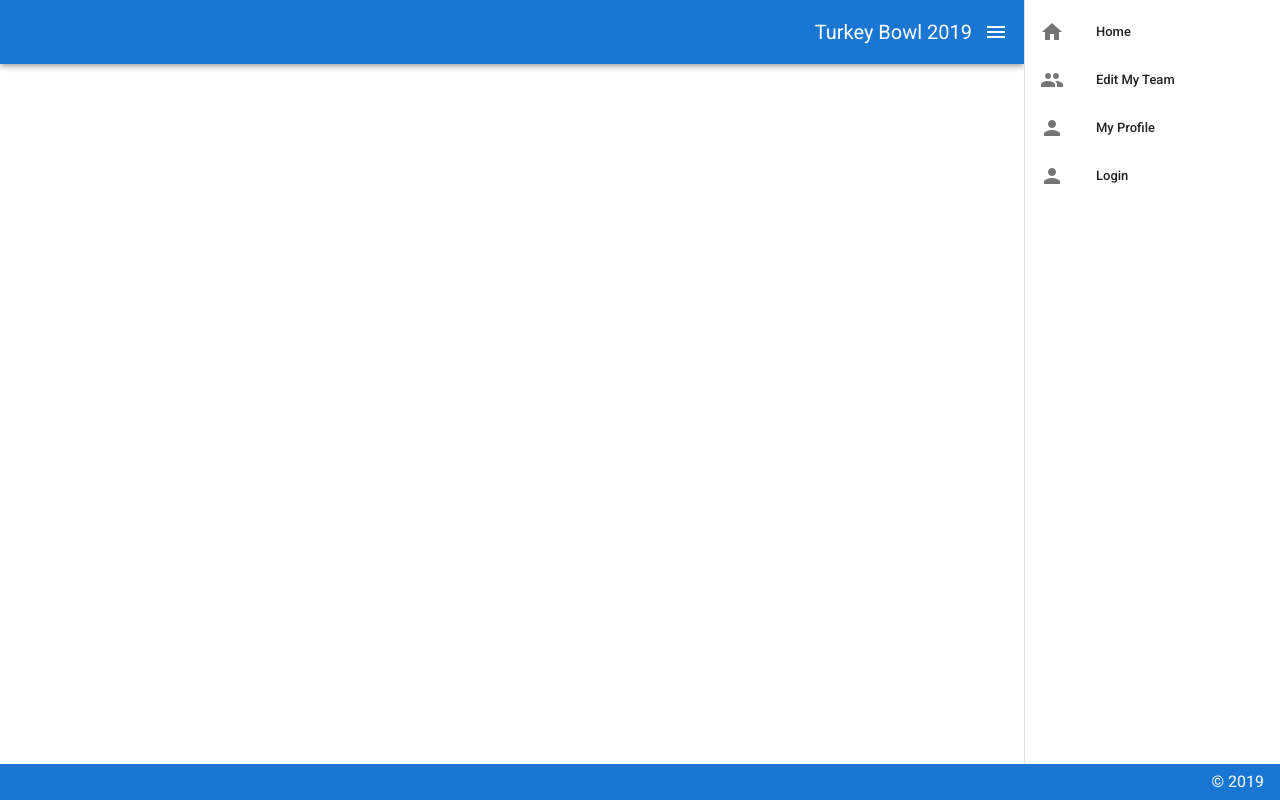
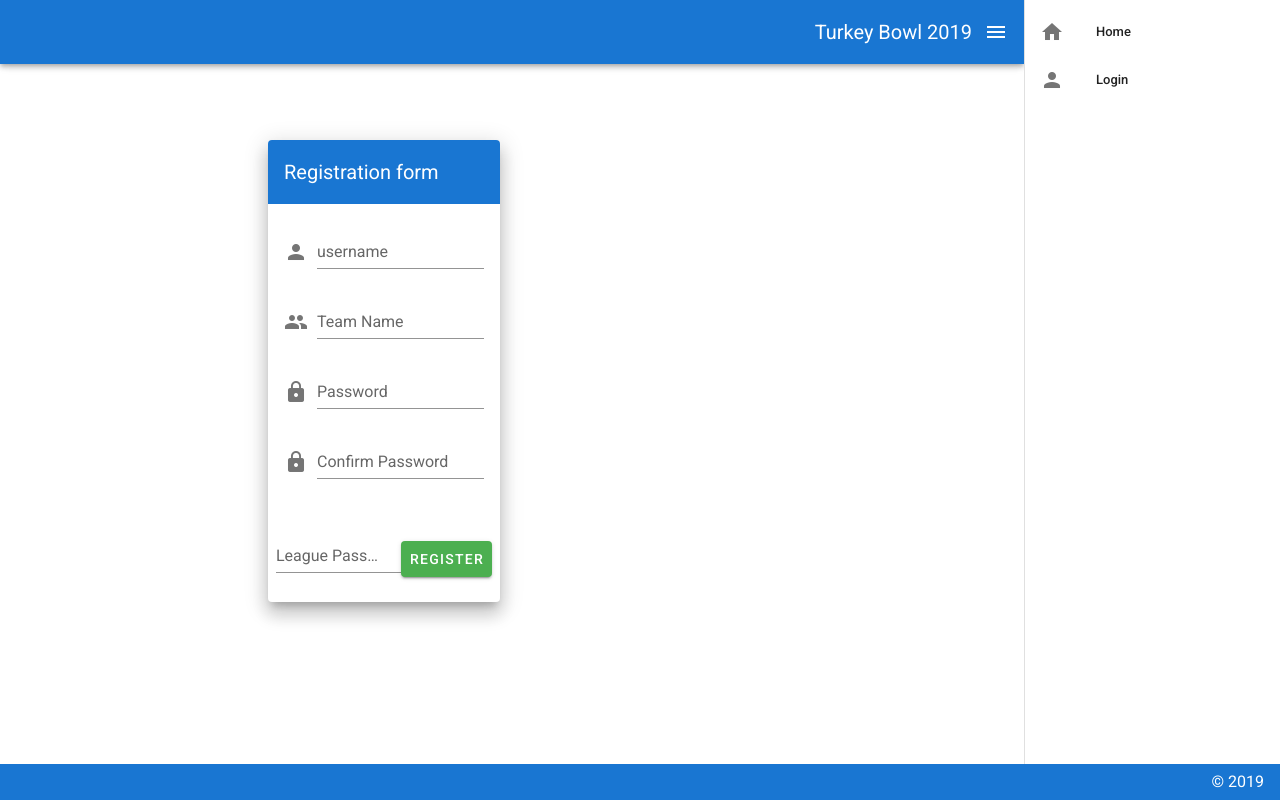
Before and after one commit to mooneyj3/turkeybowl, a Vue app in the folder client/: page /#/register in a window 1280 px wide. Built offline with nearby package versions, Linux system fonts and the light colour scheme.

Commit message:
latest model implementations for front-end

```diff
--- a/client/src/components/NavigationDrawer/NavigationDrawer.vue
+++ b/client/src/components/NavigationDrawer/NavigationDrawer.vue
@@ -15,7 +15,7 @@
                 </router-link>
 
                 <!--My Team-->
-                <router-link to="/editteam">
+                <router-link to="/editteam" v-if="isLoggedIn">
                     <v-list-item>
                         <v-list-item-action>
                             <v-icon>people</v-icon>
@@ -27,7 +27,7 @@
                 </router-link>
 
                 <!--My Profile-->
-                <router-link to="/editprofile">
+                <router-link to="/editprofile" v-if="isLoggedIn">
                     <v-list-item>
                         <v-list-item-action>
                             <v-icon>person</v-icon>
@@ -39,7 +39,7 @@
                 </router-link>
 
                 <!--login-->
-                <router-link to="/login">
+                <router-link to="/login" v-if="!isLoggedIn">
                     <v-list-item>
                         <v-list-item-action>
                             <v-icon>person</v-icon>
@@ -49,6 +49,19 @@
                         </v-list-item-content>
                     </v-list-item>
                 </router-link>
+
+                <!-- logout -->
+                <div v-if="isLoggedIn" >
+                    <v-list-item v-on:click="logout">
+                        <v-list-item-action>
+                            <v-icon>person</v-icon>
+                        </v-list-item-action>
+                        <v-list-item-content>
+                            <v-list-item-title>Logout</v-list-item-title>
+                        </v-list-item-content>
+                    </v-list-item>
+                </div>
+
             </v-list>
         </v-navigation-drawer>
         <v-app-bar app color="primary" dark>
@@ -65,6 +78,15 @@
         data: () => ({
             drawer: null,
         }),
+        methods: {
+            logout: function () {
+                this.$store.dispatch('logout')
+                    .then(() => this.$router.push('/'))
+            },
+        },
+        computed: {
+            isLoggedIn() {return this.$store.getters.isLoggedIn}
+        },
     }
 </script>
 
--- a/client/src/components/Profile/EditProfile.vue
+++ b/client/src/components/Profile/EditProfile.vue
@@ -3,7 +3,7 @@
         <v-list-item three-line>
             <v-list-item-content>
                 <div class="overline mb-4">EDIT PROFILE</div>
-                <v-list-item-title class="headline mb-1">Rick Sanchez</v-list-item-title>
+                <v-list-item-title class="headline mb-1">{{ getUsername }}</v-list-item-title>
                 <v-list-item-subtitle>Some shit can go here</v-list-item-subtitle>
             </v-list-item-content>
             <!--<v-list-item-avatar tile size="80" color="grey"></v-list-item-avatar>-->
@@ -42,7 +42,10 @@
 
 <script>
     export default {
-        name: "Profile"
+        name: "Profile",
+        computed: {
+            getUsername() {return this.$store.getters.username},
+        }
     }
 </script>
 
--- a/client/src/components/pages/Login.vue
+++ b/client/src/components/Profile/Login.vue
@@ -10,12 +10,13 @@
                         </v-toolbar>
                         <v-card-text>
                             <v-form>
-                                <v-text-field v-model="username" label="Login" name="login" prepend-icon="person" type="text"></v-text-field>
-                                <v-text-field v-model="password" id="password" label="Password" name="password" prepend-icon="lock" type="password"></v-text-field>
+                                <v-text-field v-model="username" label="Login" name="login" prepend-icon="person" type="text" autocomplete="username"></v-text-field>
+                                <v-text-field v-model="password" id="password" label="Password" name="password" prepend-icon="lock" type="password" autocomplete="current-password"></v-text-field>
                             </v-form>
                         </v-card-text>
                         <v-card-actions>
                             <div class="flex-grow-1"></div>
+                            <v-btn color="warning" v-on:click="goRegisterPage">Register</v-btn>
                             <v-btn color="primary" v-on:click="processLogin">Login</v-btn>
                         </v-card-actions>
                     </v-card>
@@ -43,7 +44,9 @@
                 // this.$store.dispatch('login', data)
                 //     .then(() => this.$router.push('/'))
                 //     .catch(err => this.console.log(err))
-            }
+            },
+            goRegisterPage: function () { this.$router.push('/register') },
+
         }
     }
 </script>
--- /dev/null
+++ b/client/src/components/Profile/Register.vue
@@ -0,0 +1,60 @@
+<template>
+    <v-content>
+        <v-container class="fill-height" fluid>
+            <v-row align="center" justify="center" >
+                <v-col cols="12" sm="8" md="4">
+                    <v-card class="elevation-12">
+                        <v-toolbar color="primary" dark flat >
+                            <v-toolbar-title>Registration form</v-toolbar-title>
+                            <div class="flex-grow-1"></div>
+                        </v-toolbar>
+                        <v-card-text>
+                            <v-form>
+                                <v-text-field v-model="username" label="username" name="User Name" prepend-icon="person" type="text" autocomplete="username"></v-text-field>
+                                <v-text-field v-model="teamName" id="teamName" label="Team Name" name="teamName" prepend-icon="people" type="text"></v-text-field>
+                                <v-text-field v-model="password" id="password" label="Password" name="password" prepend-icon="lock" type="password" autocomplete="new-password"></v-text-field>
+                                <v-text-field v-model="confirmPassword" id="confirmPassword" label="Confirm Password" name="confirmPassword" prepend-icon="lock" type="password" autocomplete="new-password"></v-text-field>
+                            </v-form>
+                        </v-card-text>
+                        <v-card-actions>
+                            <div class="flex-grow-1"></div>
+                            <v-text-field v-model="leaguePassword" id="leaguePassword" label="League Password" name="leaguePassword" prepend-icon="" type="text"></v-text-field>
+                            <v-btn color="success" v-on:click="submitRegistration">Register</v-btn>
+                        </v-card-actions>
+                    </v-card>
+                </v-col>
+            </v-row>
+        </v-container>
+    </v-content>
+</template>
+
+<script>
+    export default {
+        name: "Register",
+        props: {},
+        data() {
+            return {
+                username: "",
+                password: "",
+                confirmPassword: "",
+                teamName: "",
+                leaguePassword: "",
+            }
+        },
+        methods: {
+            submitRegistration: function () {
+                this.$router.push('/');
+                // this.$store.dispatch('login', {username: this.username, password: this.password})
+                //     .then(() => this.$router.push('/'))
+
+                // this.$store.dispatch('login', data)
+                //     .then(() => this.$router.push('/'))
+                //     .catch(err => this.console.log(err))
+            }
+        }
+    }
+</script>
+
+<style scoped>
+
+</style>
--- a/client/src/components/Team/EditTeam.vue
+++ b/client/src/components/Team/EditTeam.vue
@@ -4,7 +4,7 @@
             <v-list-item-content>
                 <div class="overline mb-4">EDIT TEAM</div>
                 <v-list-item-title class="headline mb-1">The Cosmonauts</v-list-item-title>
-                <v-list-item-subtitle>Owner: Rick Sanchez</v-list-item-subtitle>
+                <v-list-item-subtitle>Owner: {{ getUsername }}</v-list-item-subtitle>
             </v-list-item-content>
             <!--<v-list-item-avatar tile size="80" color="grey"></v-list-item-avatar>-->
         </v-list-item>
@@ -54,6 +54,9 @@
 <script>
     export default {
         name: "Team",
+        computed: {
+            getUsername() {return this.$store.getters.username},
+        }
     }
 </script>
 
--- a/client/src/router.js
+++ b/client/src/router.js
@@ -2,7 +2,8 @@ import Vue from 'vue'
 import Router from 'vue-router'
 
 import Scoreboard from '@/components/Scoreboard'
-import Login from '@/components/pages/Login'
+import Login from '@/components/Profile/Login'
+import Register from '@/components/Profile/Register'
 import EditProfile from '@/components/Profile/EditProfile'
 import EditTeam from '@/components/Team/EditTeam'
 
@@ -14,6 +15,7 @@ let router = new Router({
     routes: [
         {path: '/', name: 'home', component: Scoreboard},
         {path: '/login', name: 'login', component: Login},
+        {path: '/register', name: 'register', component: Register},
         {path: '/editprofile', name: 'editprofile', component: EditProfile},
         {path: '/editteam', name: 'editteam', component: EditTeam}
     ]
--- a/client/src/store.js
+++ b/client/src/store.js
@@ -6,8 +6,7 @@ Vue.use(Vuex);
 export default new Vuex.Store({
     state: {
         status: '',
-        // token: localStorage.getItem('token') || '',
-        token: '',
+        token: localStorage.getItem('token') || '',
         username: '',
     },
     mutations: {
@@ -19,6 +18,11 @@ export default new Vuex.Store({
             state.token = payload.token;
             state.username = payload.username;
         },
+        logout(state){
+            state.status = '';
+            state.token = '';
+            state.username = '';
+        },
     },
     actions: {
         login({commit}, payload) {
@@ -29,16 +33,17 @@ export default new Vuex.Store({
             let token = 'test_jwt';
 
             localStorage.setItem('token', 'test_jwt');
-            let data = {
-                token: token,
-                username: username
-            };
+            let data = {token: token, username: username};
 
             commit('auth_success', data)
+        },
+        logout({commit}, ) {
+            commit('logout');
+            localStorage.removeItem('token');
         }
     },
     getters: {
-        isLoggedIn: state => !!state.token,
+        isLoggedIn: state => !!state.token && !!state.username,
         authStatus: state => state.status,
         username: state => state.username,
     },
```
